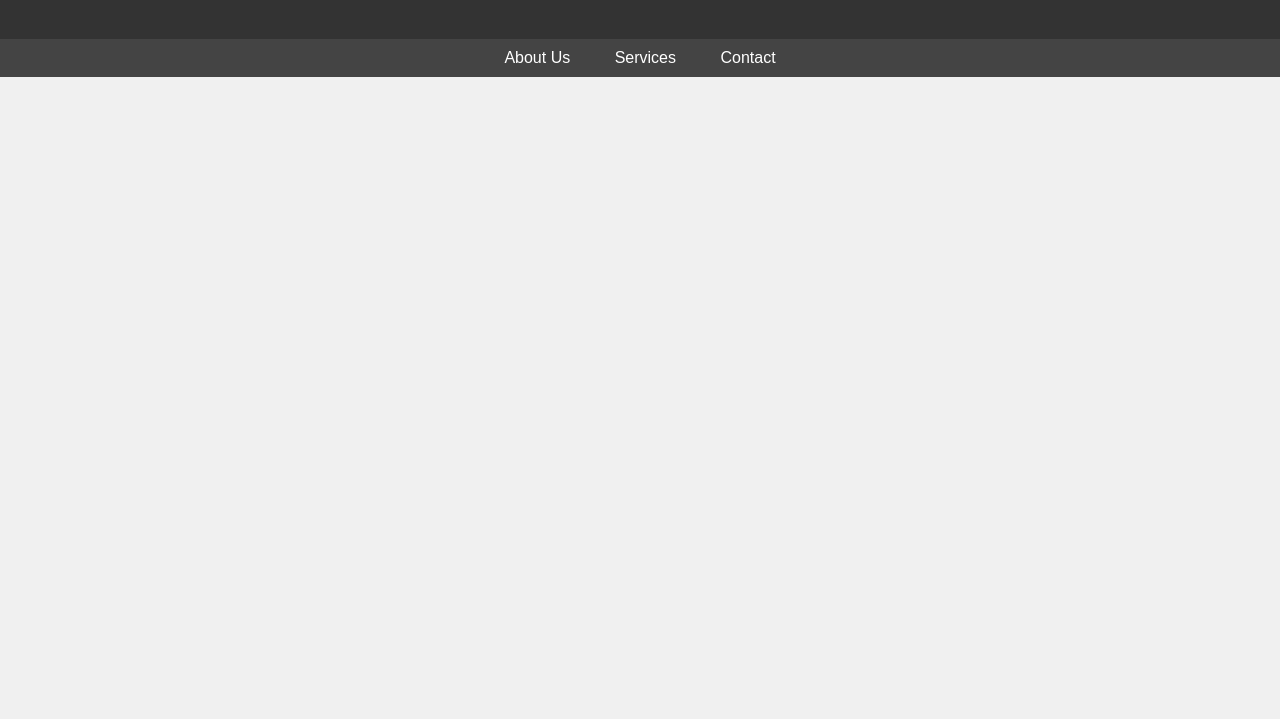
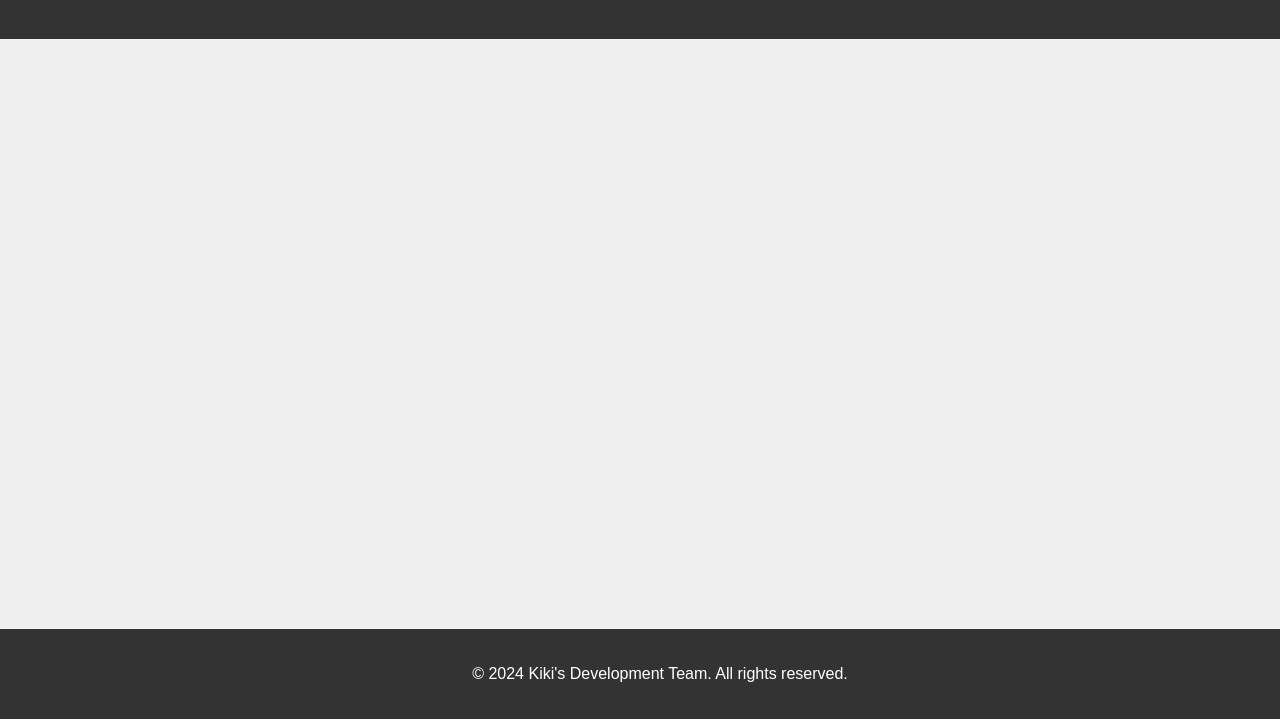
Before and after one commit to kikisdevelopment/kikisite, a plain HTML site: page index.html in a window 1280 px wide. Shown: the part 81-800 px from the top of the page. Drawn offline with Linux system fonts and the light colour scheme.

Commit message:
Update index.html

```diff
--- a/index.html
+++ b/index.html
@@ -49,10 +49,8 @@
     <header>
         <h1>Welcome to Kiki's Development Team</h1>
     </header>
-    <nav>
-        <a href="about">About Us</a>
-        <a href="services">Services</a>
-        <a href="contact">Contact</a>
-    </nav>
+    <footer>
+        <p>&copy; 2024 Kiki's Development Team. All rights reserved.</p>
+    </footer>
 </body>
 </html>
```
